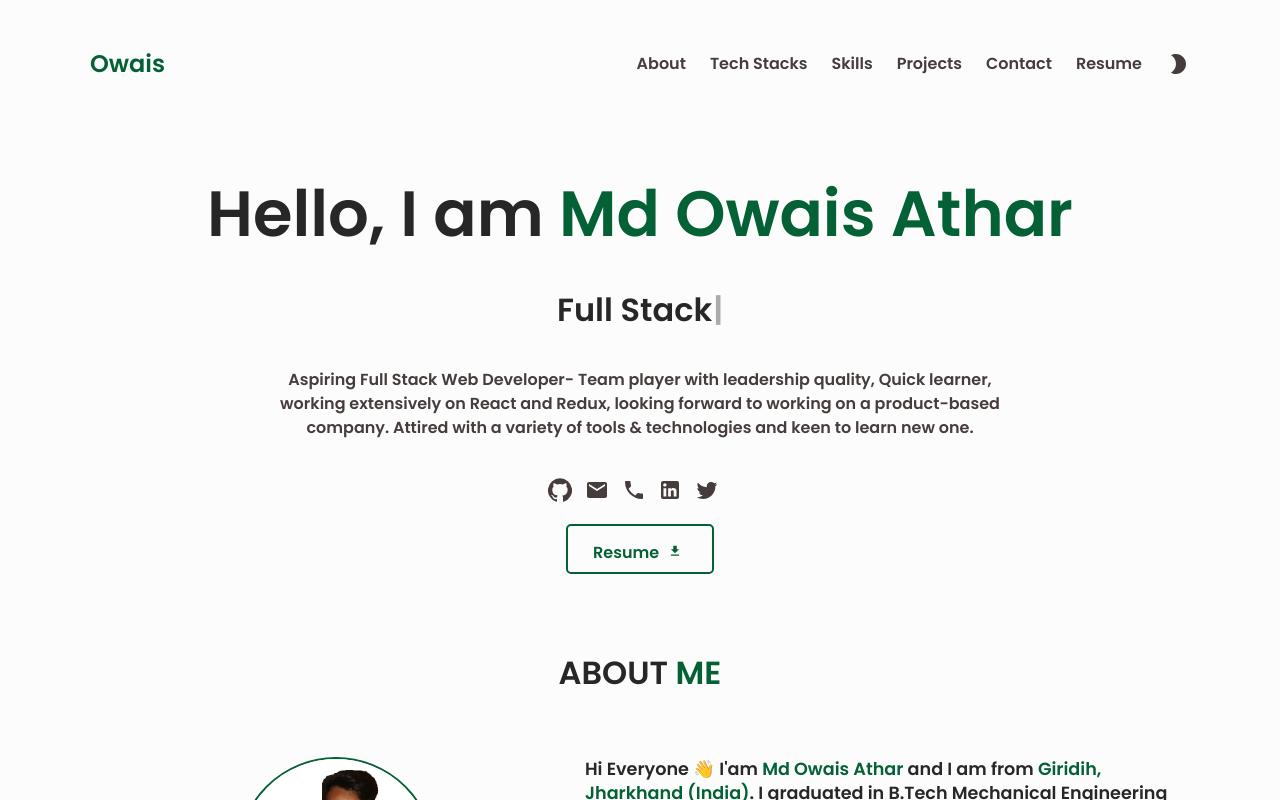
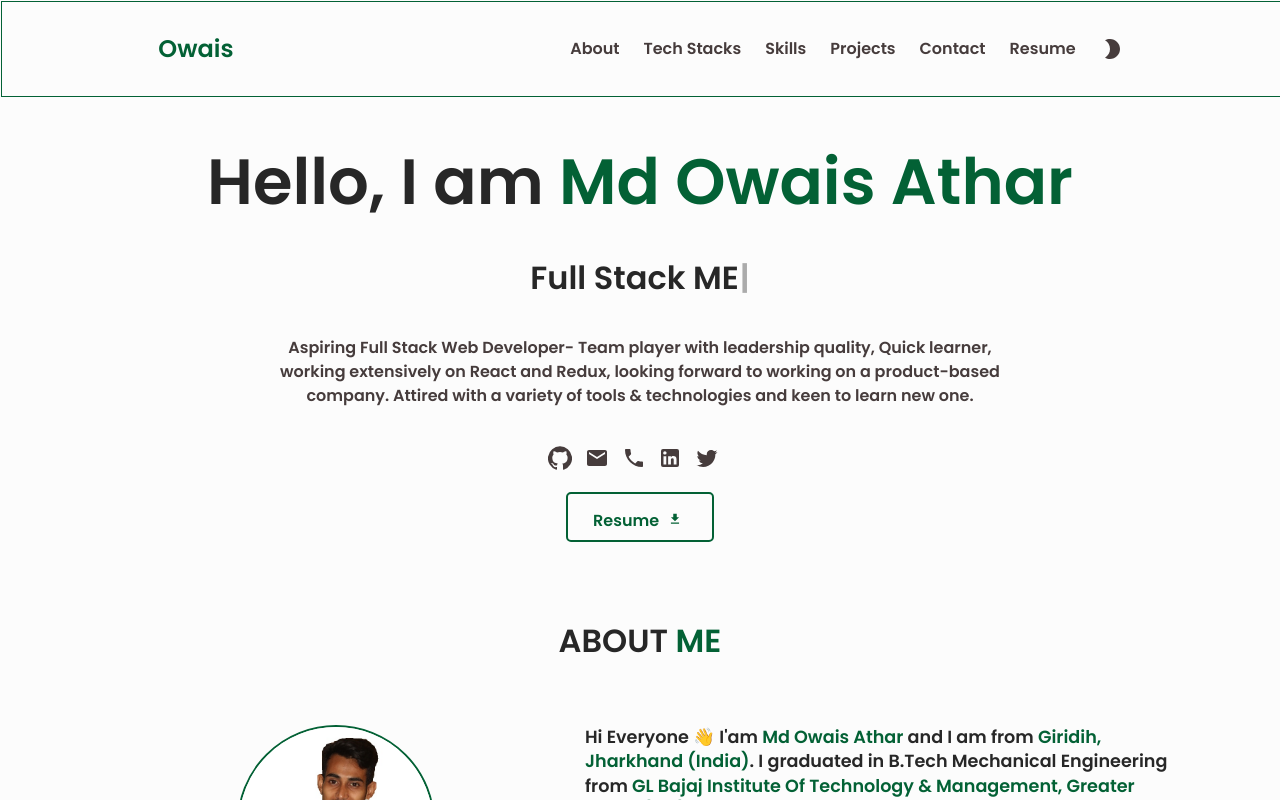
Before and after one commit to owii8247/owii8247.github.io, a React (Create React App) app: page / in a window 1280 px wide. Shown: the top 800 px of the page. Built offline with nearby package versions, Linux system fonts and the light colour scheme.

Commit message:
Navbar sticky and photo fixed

```diff
--- a/src/App.js
+++ b/src/App.js
@@ -9,7 +9,7 @@ import GitHub from './Components/GitHub/GitHub';
 import GetInTouch from './Components/GetInTouch/GetInTouch';
 import { Footer } from './Components/Footer/Footer';
 import { ScrollToTop } from './Components/ScrollToTop/ScrollToTop';
-import Statistic from './Components/Statistic/Statistic';
+// import Statistic from './Components/Statistic/Statistic';
 import { Gitstat } from './Components/Gitstat/Gitstat';
 
 
@@ -21,12 +21,14 @@ function App() {
   }, []);
   return (
     <div id="top" className={`${themename} app`}>
-      <section id="#home">
+      <section id="">
+
         <Header />
       </section>
       <main>
+        <br/><br/><br/><br/>
         <About />
-        <section id="#projects">
+        <section id="">
           <Projects />
         </section>
         <br />
@@ -37,7 +39,7 @@ function App() {
         {/* <Statistic /> */}
         <Gitstat />
         </section>
-        <section id="#contact">
+        <section id="">
           <GetInTouch />
         </section>
         </main>
--- a/src/Components/About/About.css
+++ b/src/Components/About/About.css
@@ -71,3 +71,11 @@
     font-size: 1.5rem;
   }
 }
+
+@media (max-width: 300px) {
+  .mobileHead {
+    align-content: center;
+    margin: auto;
+    padding: 25px;
+  }
+}
--- a/src/Components/About/About.jsx
+++ b/src/Components/About/About.jsx
@@ -81,11 +81,13 @@ export const About = () => {
                 </a>
             </div>
             <Introduction />
-            <section id="#techstack">
+            <section id="">
+
             <Techstacks />
             </section>
 
-            <section id="#skills">
+            <section id="">
+
             <Skills />
             </section>
 
--- a/src/Components/About/Introduction.jsx
+++ b/src/Components/About/Introduction.jsx
@@ -9,7 +9,7 @@ export const Introduction = () => {
 
   return (
     <>
-      <section id="#about">
+      <section id="">
         <div className="section" data-aos="fade-right">
           <h2 className="section__title">
             About <span className="different">Me</span>
--- a/src/Components/About/Type.jsx
+++ b/src/Components/About/Type.jsx
@@ -7,7 +7,7 @@ export const Type = () => {
     <>
       <Typewriter
         options={{
-          strings: ["Full Stack Web Developer"],
+          strings: ["Full Stack MERN Developer"],
           autoStart: true,
           loop: true,
           deleteSpeed: 50
--- a/src/Components/Gitstat/Gitstat.css
+++ b/src/Components/Gitstat/Gitstat.css
@@ -43,6 +43,8 @@ img {
 
     img {
         width: 80%;
+        /* padding: 5px;
+        margin-left: 25px; */
 
     }
 }
--- a/src/Components/Header/Header.css
+++ b/src/Components/Header/Header.css
@@ -1,9 +1,15 @@
 .header {
-    height: 8em;
-    max-width: 1100px;
-    width: 95%;
-    margin: 0 auto;
-    justify-content: space-between;
+    height: 6em;
+    /* max-width: 1100px; */
+    width: 100%;
+    /* margin: 0 auto; */
+    /* margin-left: 200px; */
+    display: flex;
+    justify-content: space-around;
+    position: fixed;
+    border: 0.5px solid #036135;
+    margin: 1px;
+
   }
 
   @media (max-width: 600px) {
--- a/src/Components/Header/Header.jsx
+++ b/src/Components/Header/Header.jsx
@@ -9,7 +9,8 @@ export const Header = () => {
 
   return (
     <>
-      <header className={"header center " + themename}>
+      <header className={"header center " + themename} >
+      {/* style={{backgroundColor: "white",  position:"fixed", margin:"auto"}} */}
         <h3>
           <a href="#home" className="link">
             <span>
--- a/src/Components/Navbar/Navbar.jsx
+++ b/src/Components/Navbar/Navbar.jsx
@@ -19,7 +19,7 @@ export const Navbar = () => {
   };
   return (
     <>
-    {/* <div style={{border:"2px solid red", position:"fixed"}}> */}
+    <div >
       <nav className="center nav">
         <ul
           style={{ display: showNavList ? "flex" : null }}
@@ -101,7 +101,7 @@ export const Navbar = () => {
           {showNavList ? <CloseIcon /> : <MenuIcon />}
         </button>
       </nav>
-      {/* </div> */}
+      </div>
     </>
   );
 };
```
